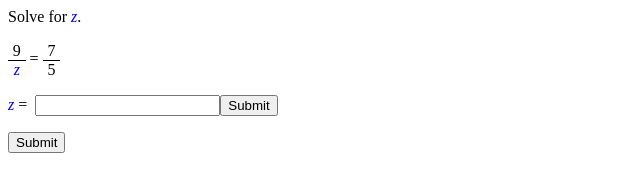
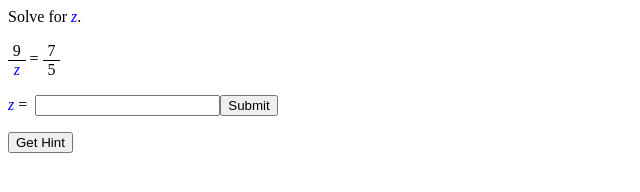
Before and after one commit to jgoodell2/itemGen, a plain HTML site: page simpleShadowDOMRatioItem.html in a window 1280 px wide. Shown: the full height of the page, 0-640 px from the left. Drawn offline with Linux system fonts and the light colour scheme.

Commit message:
add get hint label

```diff
--- a/simpleShadowDOMRatioItem.html
+++ b/simpleShadowDOMRatioItem.html
@@ -49,7 +49,7 @@
     </p></div>
 
     <!-- Hint request -->
-    <button id="requestHint" hintsEnabled="true">Submit</button>
+    <button id="requestHint" hintsEnabled="true">Get Hint</button>
   <!-- @TODO decide best method of enabling or disabiling hints...or do we offer hinted and un-hinted variations of items? -->
 
     <!-- SCRIPT(S) FOR RESPONSE HANDLING standardized for the problem type and xAPI Profile
```
